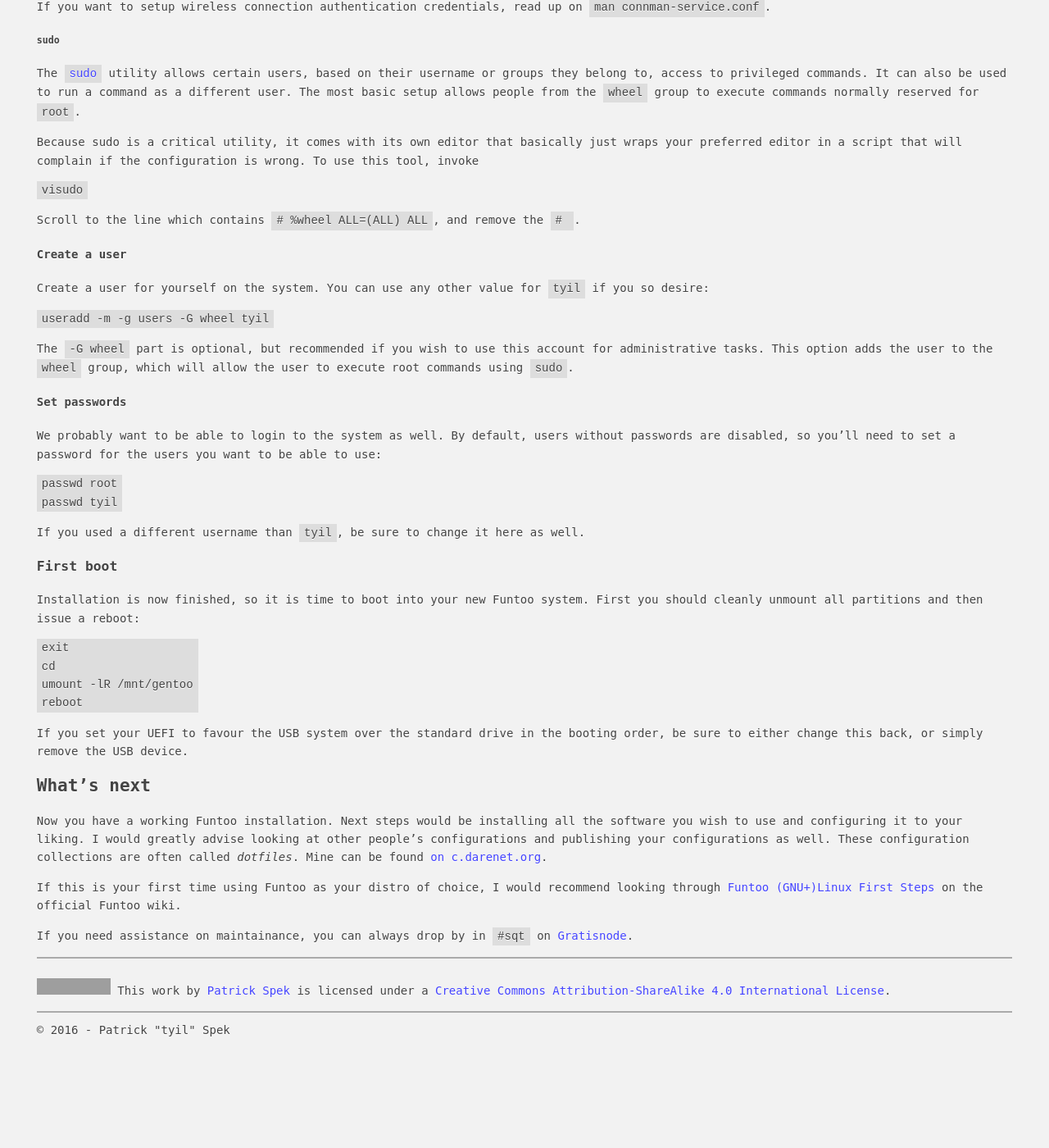
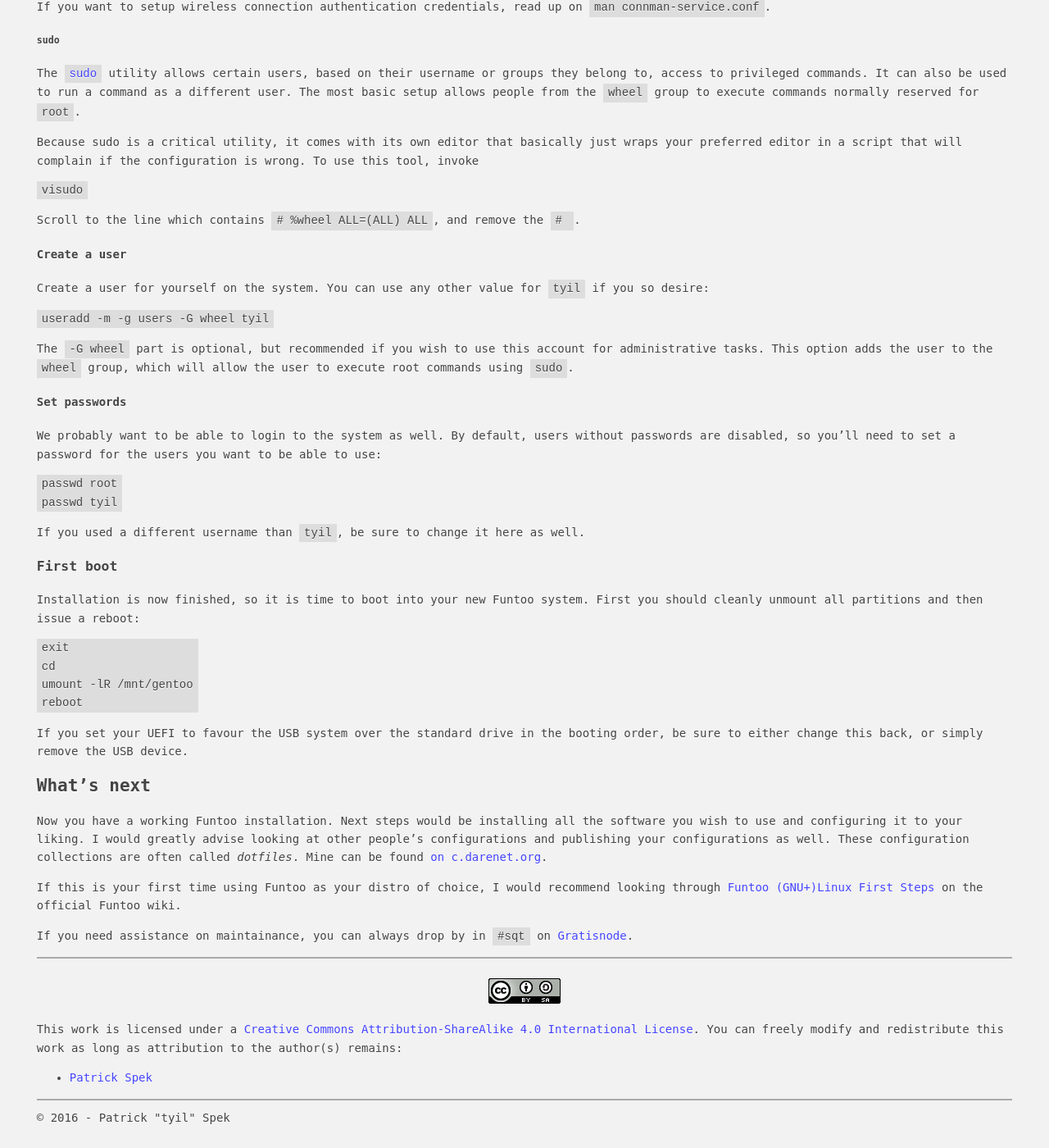
Before and after one commit to Tyil/website, a Jekyll site: the page built from _tutorials/install-funtoo.md, in a window 1280 px wide and 1400 px high, scrolled down 12143 px. Shown: the whole window at 82% size. Built offline with Jekyll 4.4.1, drawn with Linux system fonts in a browser that asks for light colours; Markdown is read by kramdown in place of the engine named in the settings; before the commit the page ends 13436 px from its top, so only the background shows below that; grey boxes are pictures that could not be loaded.

Commit message:
Update license footer

```diff
--- a/_layouts/post.html
+++ b/_layouts/post.html
@@ -9,9 +9,25 @@ layout: default
 	<footer>
 		<p class="content-center">
 			<a rel="license" href="http://creativecommons.org/licenses/by-sa/4.0/">
-				<img alt="Creative Commons License" style="border-width:0" src="https://i.creativecommons.org/l/by-sa/4.0/88x31.png" />
+				<img alt="Creative Commons License" style="border-width:0" src="{{ "/img/cc-by-sa.png" | prepend: site.baseurl }}" />
 			</a>
-			This <span xmlns:dct="http://purl.org/dc/terms/" href="http://purl.org/dc/dcmitype/Text" rel="dct:type">work</span> by <a xmlns:cc="http://creativecommons.org/ns#" href="http://tyil.work" property="cc:attributionName" rel="cc:attributionURL">Patrick Spek</a> is licensed under a <a rel="license" href="http://creativecommons.org/licenses/by-sa/4.0/">Creative Commons Attribution-ShareAlike 4.0 International License</a>.
 		</p>
+		{% if page.authors %}
+			<p>
+				This <span xmlns:dct="http://purl.org/dc/terms/" href="http://purl.org/dc/dcmitype/Text" rel="dct:type">work</span> is licensed under a <a rel="license" href="http://creativecommons.org/licenses/by-sa/4.0/">Creative Commons Attribution-ShareAlike 4.0 International License</a>.
+				You can freely modify and redistribute this work as long as attribution to the author(s) remains:
+			</p>
+			<ul>
+				{% for author in page.authors %}
+					<li>
+						{% if author[1] %}
+							<a xmlns:cc="http://creativecommons.org/ns#" href="{{ author[1] }}" property="cc:attributionName" rel="cc:attributionURL">{{ author[0] }}</a>
+						{% else %}
+							{{ author[0] }}
+						{% endif %}
+					</li>
+				{% endfor %}
+			</ul>
+		{% endif %}
 	</footer>
 </article>
--- a/css/main.scss
+++ b/css/main.scss
@@ -84,3 +84,7 @@ table {
 		text-align: left;
 	}
 }
+
+.content-center {
+	text-align: center;
+}
```
Also changed, not shown: _posts/2016-09-30-on-cloudflare.md (+2 -0 lines), _posts/2016-10-01-on-pastebin.md (+2 -0 lines), _posts/2016-10-03-on-systemd.md (+2 -0 lines), _tutorials/install-funtoo.md (+2 -0 lines), img/cc-by-sa.png (added).
